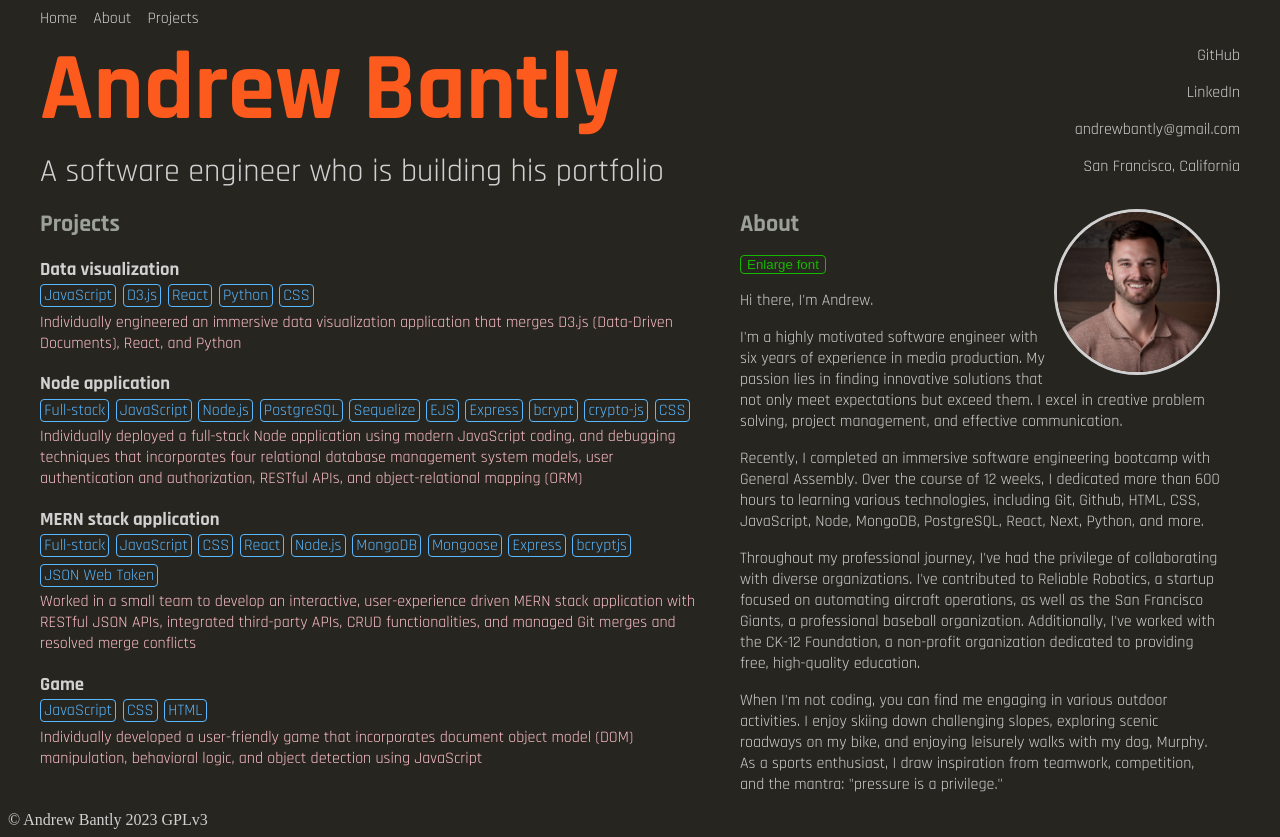
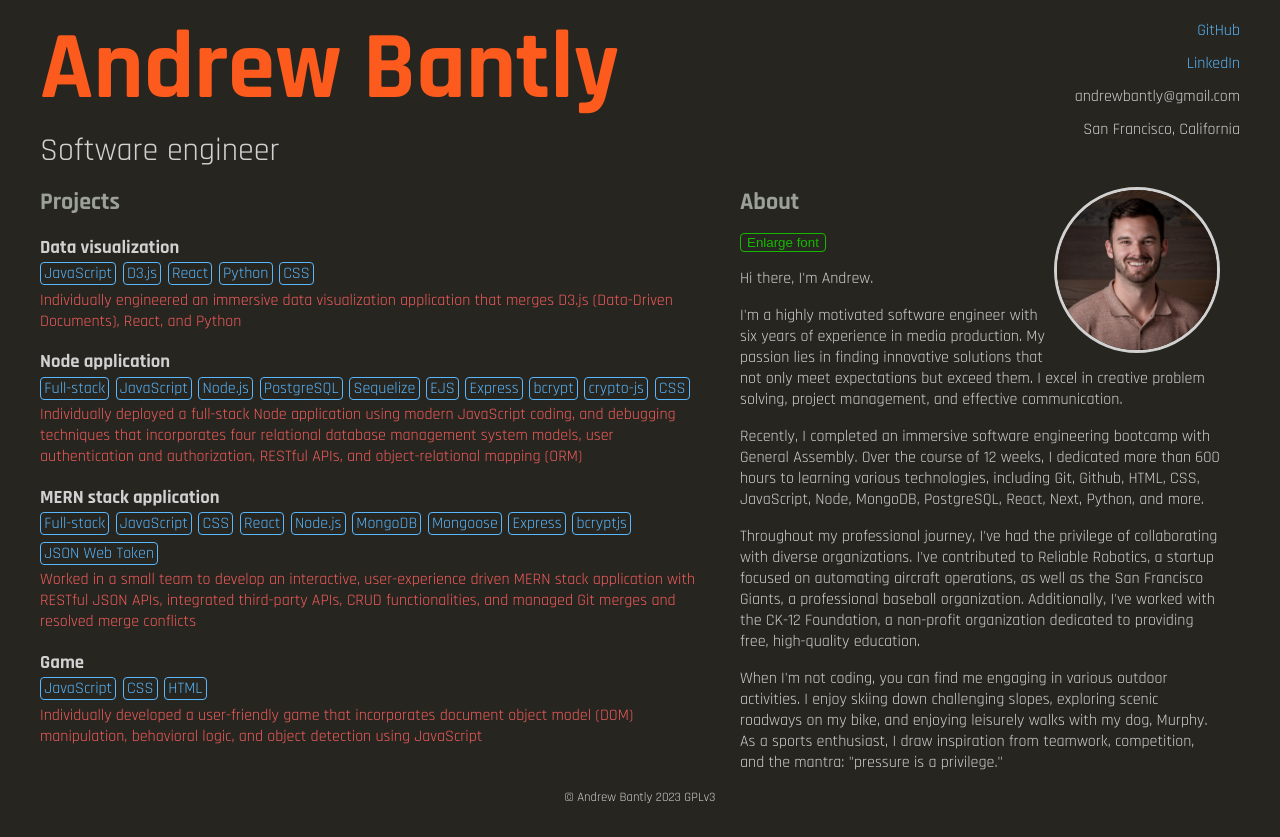
Before and after one commit to andrewbantly/portfolio, a Next.js app: page / in a window 1280 px wide. After the commit the page ends 813 px from the top, so only its background shows below. Built offline with nearby package versions, Linux system fonts and the light colour scheme.

Commit message:
re organized components

```diff
--- /dev/null
+++ b/components/About.js
@@ -0,0 +1,47 @@
+// @ means start in the project root directory (aka where the package.json)
+import styles from "@/styles/About.module.css";
+import { useState } from "react"
+// special nextJs images that speed up SSR caching (render faster)
+import Image from "next/image"
+
+export default function About() {
+    const [fontSize, setFontSize] = useState(1)
+    return (
+        <div className={`${styles.container}`}>
+            {/* styles jsx example */}
+            <style jsx>
+                {`
+                    .biggerText {
+                        font-size: ${fontSize}rem;
+                    }
+                `}
+            </style>
+            {/* <div className={`${styles.aboutHeaderContainer}`}> */}
+                <h2 className={`${styles.aboutHeader}`}>About</h2>
+                <div className={`${styles.headshotWrapper}`}>
+                    <Image
+                        src="/andrew.jpg"
+                        alt="Andrew Bantly"
+                        width={400}
+                        height={400}
+                        style={{
+                            "border-radius": "50%",
+                            "border": "3px solid #d1d1d1",
+                            "width": "10rem",
+                            "height": "10rem"
+                        }}
+                    />
+                </div>
+            {/* </div> */}
+            <button onClick={() => setFontSize(fontSize + 0.5)} className={`${styles.fontSizeButton}`}>Enlarge font</button>
+            <p className={`biggerText ${styles.biggerText}`}>Hi there, I'm Andrew.</p>
+            <p className={`biggerText ${styles.biggerText}`}>I'm a highly motivated software engineer with six years of experience in media production. My passion lies in finding innovative solutions that not only meet expectations but exceed them. I excel in creative problem solving, project management, and effective communication.</p>
+            <p className={`biggerText ${styles.biggerText}`}>Recently, I completed an immersive software engineering bootcamp with General Assembly. Over the course of 12 weeks, I dedicated more than 600 hours to learning various technologies, including Git, Github, HTML, CSS, JavaScript, Node, MongoDB, PostgreSQL, React, Next, Python, and more.</p>
+            <p className={`biggerText ${styles.biggerText}`}>Throughout my professional journey, I've had the privilege of collaborating with diverse organizations. I've contributed to Reliable Robotics, a startup focused on automating aircraft operations, as well as the San Francisco Giants, a professional baseball organization. Additionally, I've worked with the CK-12 Foundation, a non-profit organization dedicated to providing free, high-quality education.</p>
+            <p className={`biggerText ${styles.biggerText}`}>When I'm not coding, you can find me engaging in various outdoor activities. I enjoy skiing down challenging slopes, exploring scenic roadways on my bike, and enjoying leisurely walks with my dog, Murphy. As a sports enthusiast, I draw inspiration from teamwork, competition, and the mantra: "pressure is a privilege."</p>
+            {/* local images are stored in public folder */}
+            {/* regular <img/> tags work as well, if you cannot provide a width and height */}
+            {/* using another hosting domain for images */}
+        </div>
+    )
+}
--- a/components/Contact.js
+++ b/components/Contact.js
@@ -3,11 +3,11 @@ import styles from '@/styles/Contact.module.css'
 export default function Contact() {
     return (
         <div className={`${styles.contactInfoContainter}`}>
-            <a href='https://github.com/andrewbantly' target="_blank"><p>GitHub</p></a>
-            <a href='https://www.linkedin.com/in/andrewbantly/' target="_blank"><p>LinkedIn</p></a>
-            <p>andrewbantly@gmail.com</p>
-            {/* <p>(415) 596-1840</p> */}
-            <p>San Francisco, California</p>
+            <a href='https://github.com/andrewbantly' target="_blank" className={`${styles.contactLinks}`}><p className={`${styles.contactInfo}`}>GitHub</p></a>
+            <a href='https://www.linkedin.com/in/andrewbantly/' target="_blank" className={`${styles.contactLinks}`}><p className={`${styles.contactInfo}`}>LinkedIn</p></a>
+            <p className={`${styles.contactInfo}`}>andrewbantly@gmail.com</p>
+            {/* <p className={`${styles.contactInfo}`}>(415) 596-1840</p> */}
+            <p className={`${styles.contactInfo}`}>San Francisco, California</p>
         </div>
     )
 }
--- a/components/Navbar.js
+++ b/components/Navbar.js
@@ -1,4 +1,5 @@
 // built in link component to link to routes
+// to reapply the nav bar, uncomment the navbar.js and <Navbar> in '_document.js'
 import Link from "next/link"
 
 export default function Navbar(){
--- /dev/null
+++ b/components/Projects.js
@@ -0,0 +1,28 @@
+import myProjects from "@/projectData"
+import styles from "@/styles/Projects.module.css"
+
+export default function Projects() {
+
+    const projectList = myProjects.map((project, i) => {
+        const techs = project.tools.map((tech, i) => {
+            return(
+                <p className={`${styles.technologies}`}>{tech}</p>
+            )
+        })
+        return(
+        <div className={`${styles.column}`}>
+            <a href={project.link} target="_blank"><h3 className={`${styles.projectHeader}`}>{project.name}</h3></a>
+            <div className={`${styles.techContainer}`}>
+            {techs}
+            </div>
+            <p className={`${styles.projectDescription}`}>{project.description}</p>
+        </div>
+        )
+    })
+            return(
+            <div className={`${styles.container}`}>
+                <h2>Projects</h2>
+                {projectList}
+            </div>
+            )
+}
--- a/pages/_document.js
+++ b/pages/_document.js
@@ -1,12 +1,12 @@
 import { Html, Head, Main, NextScript } from 'next/document'
-import Navbar from '@/components/Navbar'
+// import Navbar from '@/components/Navbar'
 
 export default function Document() {
   return (
     <Html lang="en">
       <Head />
       <body>
-        <Navbar />
+        {/* <Navbar /> */}
         <Main />
         <NextScript />
         <footer>© Andrew Bantly {new Date().getFullYear()} GPLv3</footer>
--- a/pages/index.js
+++ b/pages/index.js
@@ -2,8 +2,10 @@ import Head from 'next/head'
 import Image from 'next/image'
 import { Inter } from 'next/font/google'
 import styles from '@/styles/Home.module.css'
-import Projects from './projects'
-import About from './about'
+// import Projects from './projects'
+// import About from './about'
+import About from '@/components/About.js'
+import Projects from '@/components/Projects.js'
 import Contact from '@/components/Contact.js'
 
 const inter = Inter({ subsets: ['latin'] })
@@ -23,7 +25,7 @@ export default function Home() {
         <header>
           <div>
             <h1>{`Andrew Bantly`}</h1>
-            <p className={`${styles.headline}`}>A software engineer who is building his portfolio</p>
+            <p className={`${styles.headline}`}>Software engineer</p>
           </div>
           <Contact />
         </header>
--- a/styles/Contact.module.css
+++ b/styles/Contact.module.css
@@ -3,3 +3,10 @@
     right: 2rem;
     text-align: right;
 }
+.contactInfo {
+    font-size: 1rem;
+    margin: .75rem 0;
+}
+.contactLinks {
+    color: rgb(88, 183, 255) !important;
+}
--- a/styles/Projects.module.css
+++ b/styles/Projects.module.css
@@ -6,7 +6,8 @@
 
 .column {
     flex-direction: column-reverse;
-    color: pink;
+    /* color: rgb(232, 115, 115); */
+    color: rgb(244, 93, 93);
 }
 .projectHeader {
     margin-bottom: 0;
--- a/styles/globals.css
+++ b/styles/globals.css
@@ -25,3 +25,8 @@ nav {
   margin-left: 2rem;
   font-family: 'Rajdhani', sans-serif;
 }
+footer {
+  font-family: 'Rajdhani', sans-serif;
+  font-size: 0.8rem;
+  text-align: center;
+}
```
